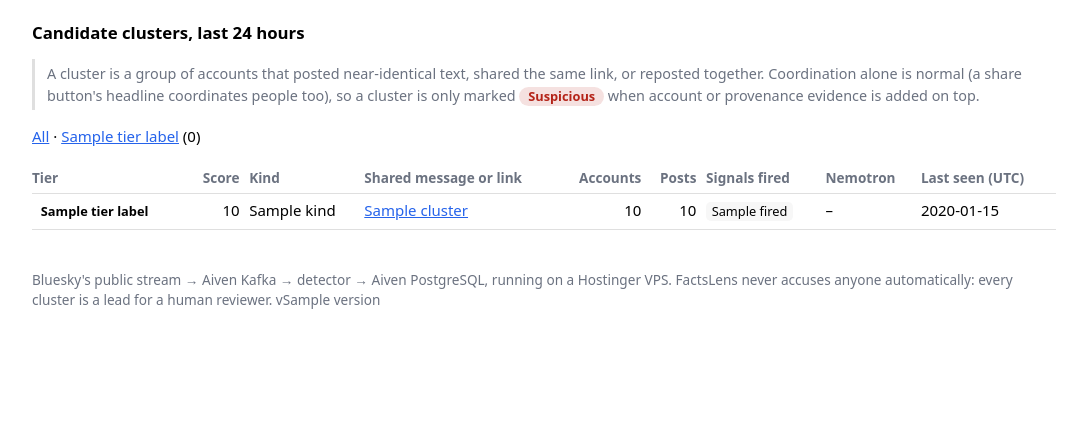
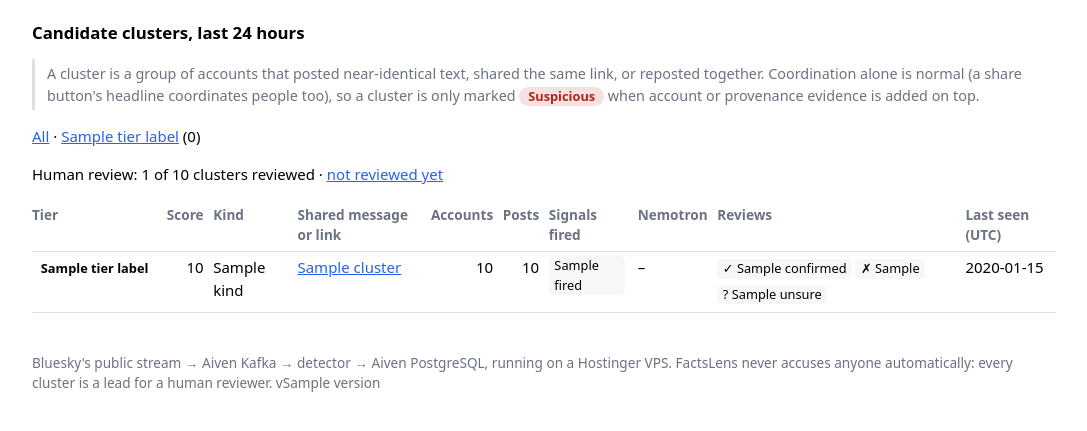
Before and after one commit to SebastiaanVryens/Junction2026, a FastAPI app: template src/factslens/api/templates/clusters.html in a window 1280 px wide. Shown: the part 83-514 px from the top of the page, without its empty margins (96-1183 px from the left). Run offline with FastAPI, Linux system fonts and the light colour scheme; the template is opened without the code that fills it: most values are stand-ins (such as "Sample title", 1, 10 or a date in 2020); parts of the project's set-up code (start-up, migrations or seed data) failed here and were passed over; some libraries are stand-ins or nearby versions.

Commit message:
Show review counts on the cluster list and filter clusters not reviewed yet

```diff
--- a/src/factslens/api/app.py
+++ b/src/factslens/api/app.py
@@ -184,15 +184,28 @@ def create_app(repository: Repository | None = None, reviewer_token: str | None
         return page(request, "_status.html", await view(request))
 
     @app.get("/clusters", response_class=HTMLResponse)
-    async def cluster_list(request: Request, tier: str | None = None) -> HTMLResponse:
-        if tier is not None and tier not in TIERS:
+    async def cluster_list(
+        request: Request, tier: str | None = None, reviewed: str | None = None
+    ) -> HTMLResponse:
+        if (tier is not None and tier not in TIERS) or reviewed not in (None, "no"):
             raise HTTPException(404)
-        rows = await repo(request).clusters(tier, WINDOW_HOURS, 200)
+        unreviewed = reviewed == "no"
+        rows = await repo(request).clusters(tier, WINDOW_HOURS, 200, unreviewed=unreviewed)
         for row in rows:
             row["fired"] = fired_names(row.get("signals"))
         counts = await repo(request).tier_counts(WINDOW_HOURS)
         return page(
-            request, "clusters.html", {"clusters": rows, "tier": tier, "tiers": TIERS, "counts": counts}
+            request,
+            "clusters.html",
+            {
+                "clusters": rows,
+                "tier": tier,
+                "tiers": TIERS,
+                "counts": counts,
+                "unreviewed": unreviewed,
+                "reviewed_count": await repo(request).reviewed_count(WINDOW_HOURS),
+                "total": sum(counts.values()),
+            },
         )
 
     @app.get("/clusters/{cluster_id}", response_class=HTMLResponse)
--- a/src/factslens/api/templates/clusters.html
+++ b/src/factslens/api/templates/clusters.html
@@ -11,8 +11,13 @@
   <a href="/clusters">All</a>
   {% for t in tiers %} · <a href="/clusters?tier={{ t }}">{{ tier_labels[t] }}</a> ({{ counts.get(t, 0) }}){% endfor %}
 </p>
+<p>
+  Human review: {{ reviewed_count }} of {{ total }} clusters reviewed ·
+  {% if unreviewed %}<b>showing only clusters not reviewed yet</b> · <a href="/clusters{% if tier %}?tier={{ tier }}{% endif %}">show all</a>
+  {% else %}<a href="/clusters?{% if tier %}tier={{ tier }}&amp;{% endif %}reviewed=no">not reviewed yet</a>{% endif %}
+</p>
 <div class="scroll"><table>
-  <tr><th>Tier</th><th class="num">Score</th><th>Kind</th><th>Shared message or link</th><th class="num">Accounts</th><th class="num">Posts</th><th>Signals fired</th><th>Nemotron</th><th>Last seen (UTC)</th></tr>
+  <tr><th>Tier</th><th class="num">Score</th><th>Kind</th><th>Shared message or link</th><th class="num">Accounts</th><th class="num">Posts</th><th>Signals fired</th><th>Nemotron</th><th title="human reviews: confirmed / false alarm / unsure">Reviews</th><th>Last seen (UTC)</th></tr>
   {% for c in clusters %}
   <tr>
     <td><span class="tier tier-{{ c.tier }}">{{ tier_labels[c.tier] }}</span></td>
@@ -23,10 +28,11 @@
     <td class="num">{{ c.events }}</td>
     <td>{% for name in c.fired %}<span class="chip">{{ name }}</span>{% endfor %}</td>
     <td>{{ {'staged': 'staged', 'organic': 'organic', 'insufficient_evidence': 'insufficient evidence'}.get(c.verdict, '–') }}</td>
+    <td>{% if c.reviews %}{% if c.confirmed %}<span class="chip" title="confirmed">✓ {{ c.confirmed }}</span>{% endif %}{% if c.false_alarm %}<span class="chip" title="false alarm">✗ {{ c.false_alarm }}</span>{% endif %}{% if c.unsure %}<span class="chip" title="unsure">? {{ c.unsure }}</span>{% endif %}{% else %}<span class="muted">–</span>{% endif %}</td>
     <td>{{ c.last_seen.strftime('%a %H:%M') }}</td>
   </tr>
   {% else %}
-  <tr><td colspan="9" class="muted">No clusters in this view yet. The detector needs a few minutes of stream after a restart.</td></tr>
+  <tr><td colspan="10" class="muted">No clusters in this view yet. The detector needs a few minutes of stream after a restart.</td></tr>
   {% endfor %}
 </table></div>
 {% endblock %}
```
Also changed, not shown: src/factslens/api/repository.py (+27 -4 lines), tests/test_api.py (+20 -2 lines).
